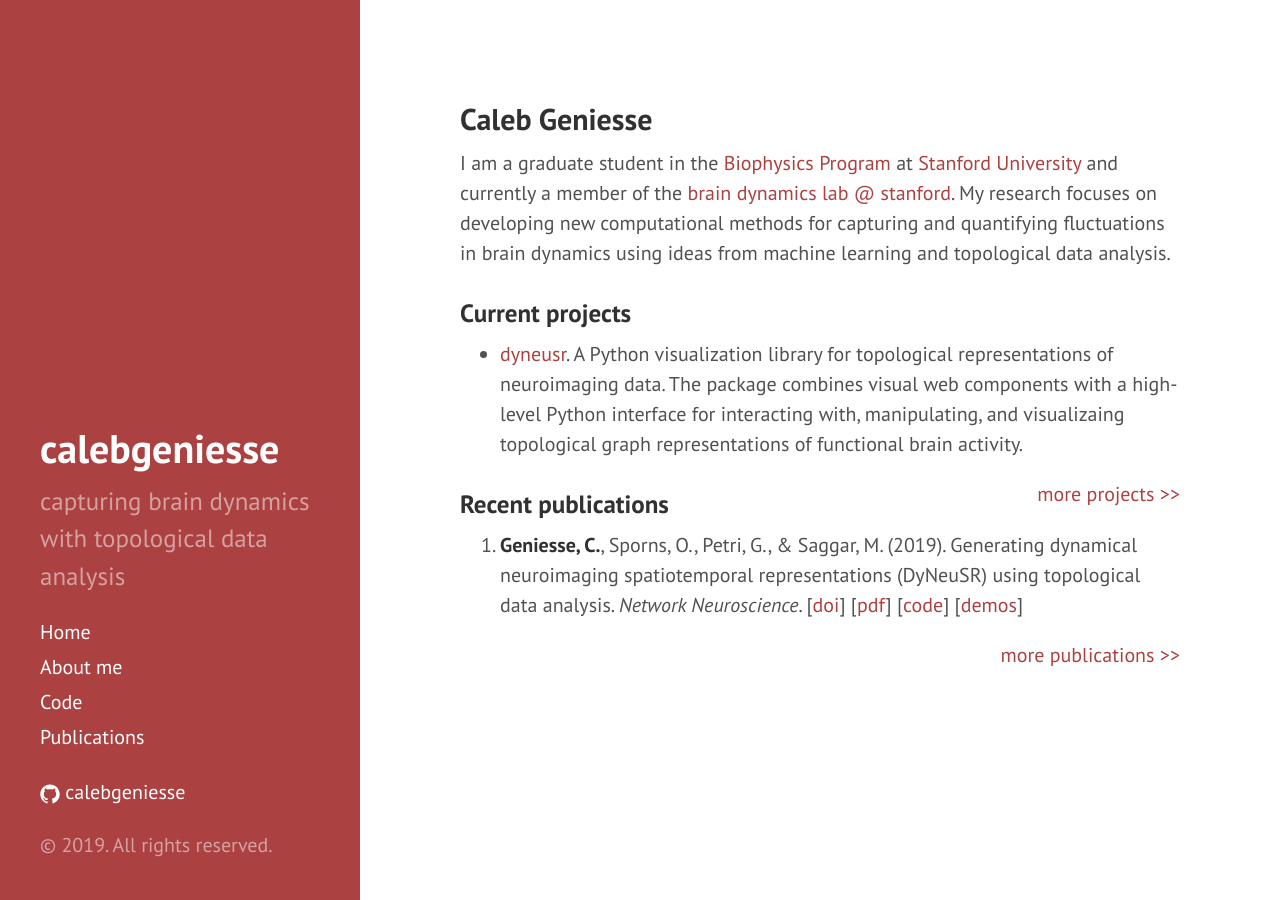
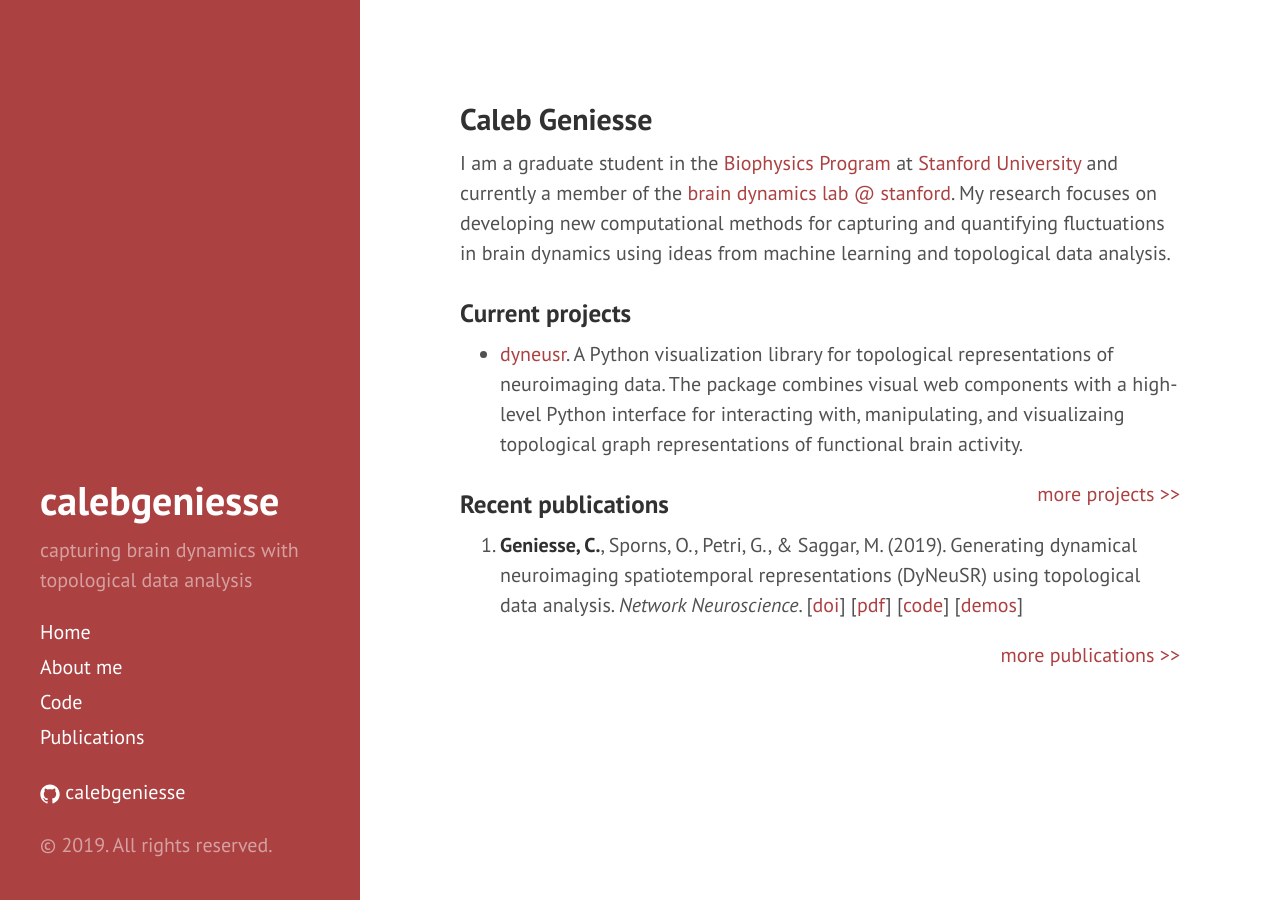
Before and after one commit to calebgeniesse/calebgeniesse.github.io, a Jekyll site: the page built from index.md, in a window 1280 px wide. Built offline with Jekyll 4.4.1, drawn with Linux system fonts in a browser that asks for light colours.

Commit message:
drop .lead from description

```diff
--- a/_includes/sidebar.html
+++ b/_includes/sidebar.html
@@ -6,7 +6,7 @@
           {{ site.title }}
         </a>
       </h1>
-      <p class="lead">{{ site.description }}</p>
+      <p class="">{{ site.description }}</p>
     </div>
 
     <nav class="sidebar-nav">
```
